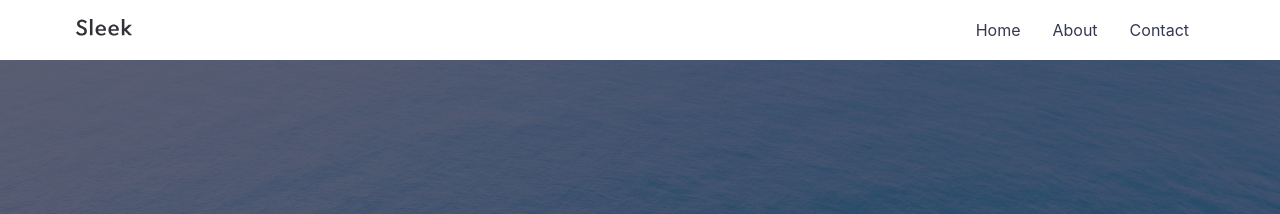
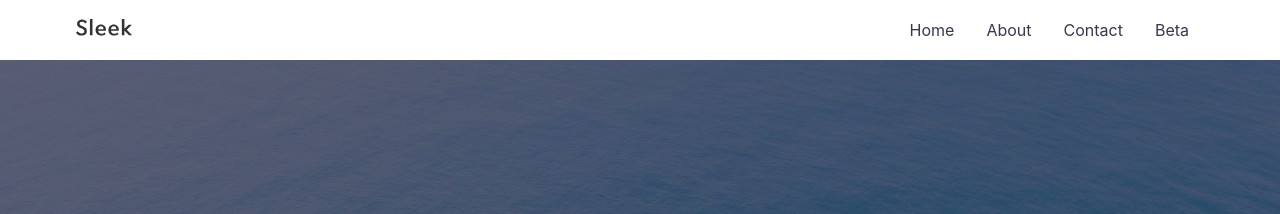
Before and after one commit to janczizikow/sleek, a Jekyll site: the page built from index.md, in a window 1280 px wide. Shown: the top 214 px of the page. Built offline with Jekyll 4.4.1, drawn with Linux system fonts in a browser that asks for light colours.

Commit message:
Update _config.yml
Adding new page named "Beta"

```diff
--- a/_config.yml
+++ b/_config.yml
@@ -24,6 +24,7 @@ navigation: # Navigation links
   - {name: 'Home', link: '/'}
   - {name: 'About', link: '/about'}
   - {name: 'Contact', link: '/contact'}
+  - {name: 'Beta', link: '/beta'}
 
 tagline: >
   Modern Jekyll theme focused on speed performance &amp; SEO best practices
```
